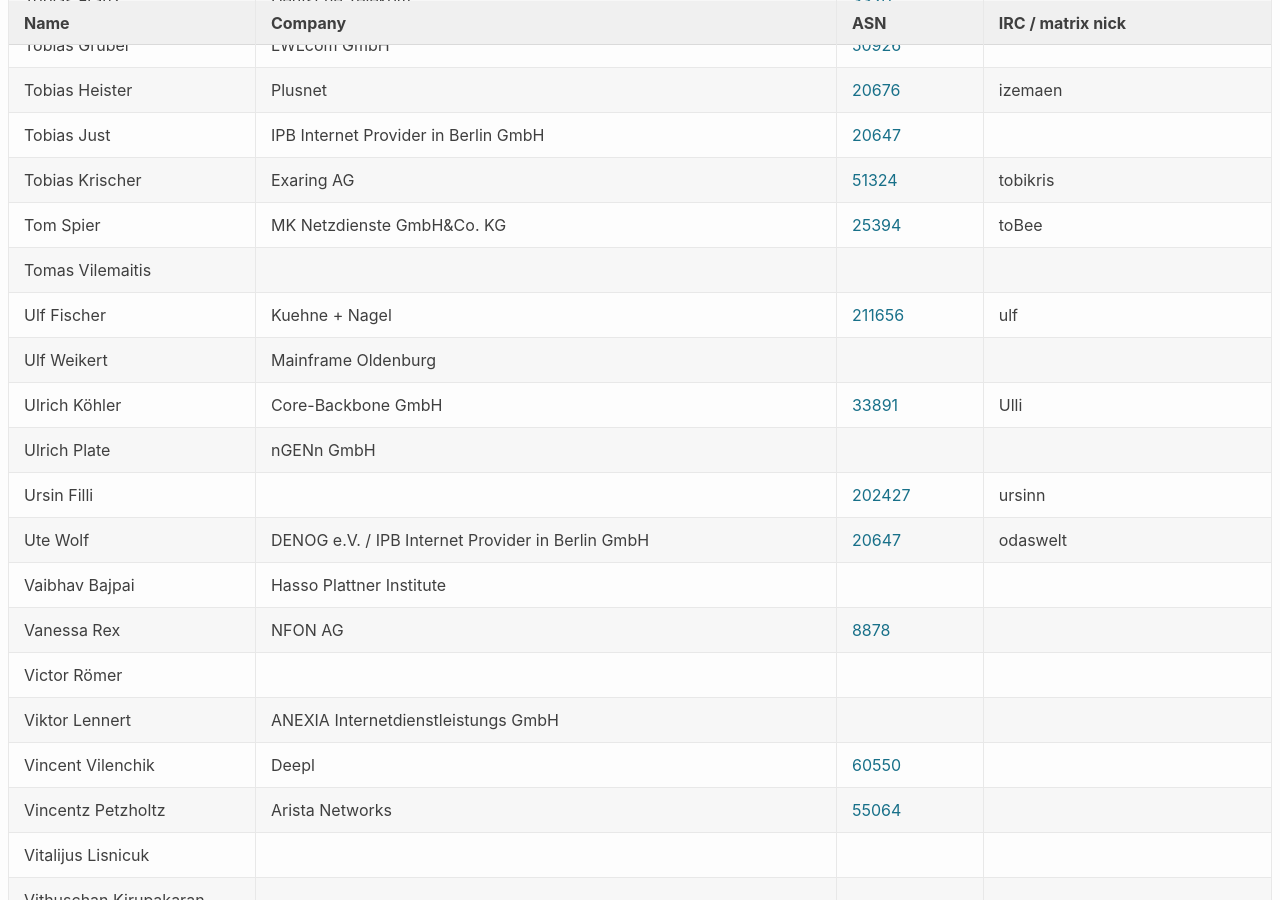
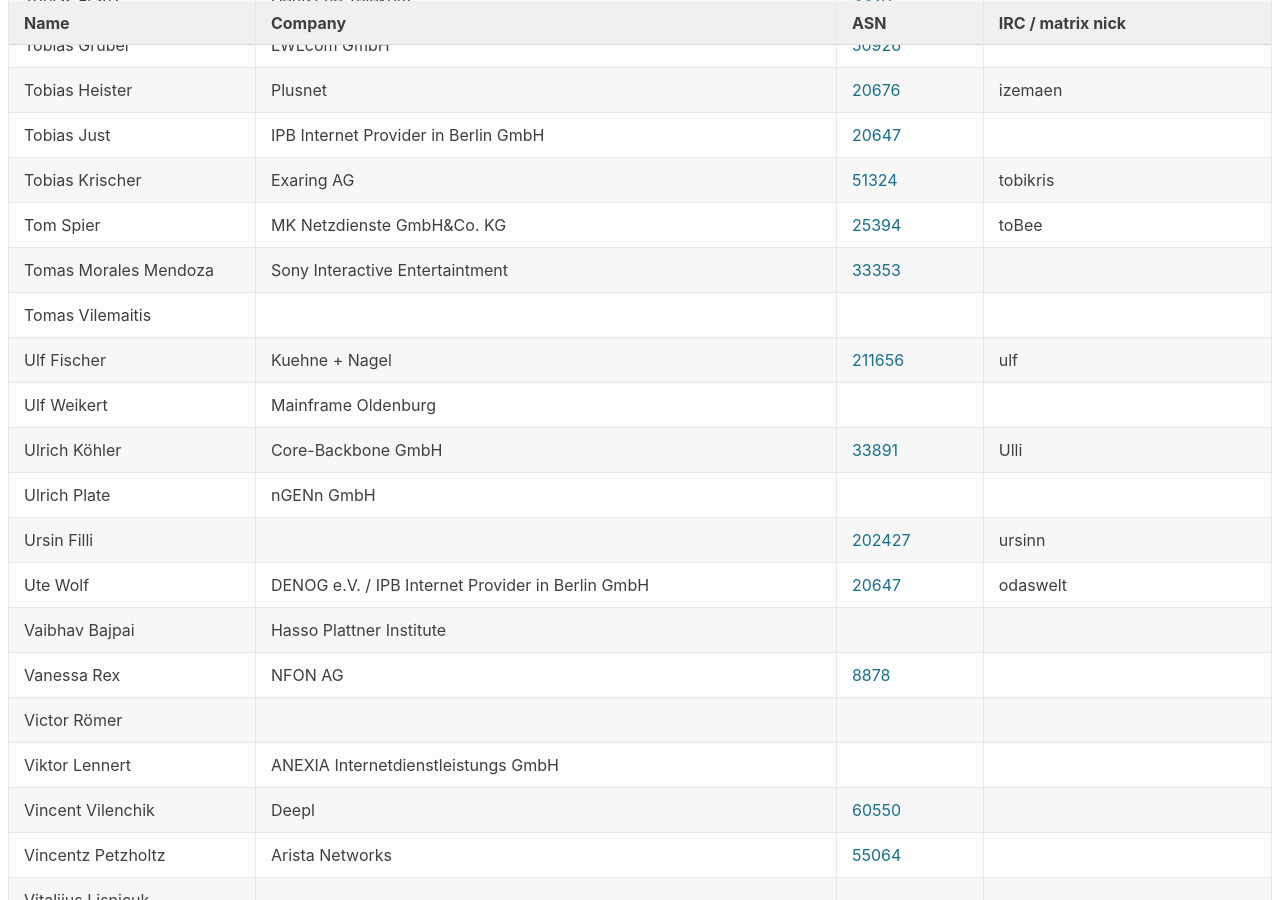
Before and after one commit to denog/pretix-attendeelist, a Jekyll site: the page built from denog16/index.markdown, in a window 1280 px wide and 900 px high, scrolled down 18880 px. Built offline with Jekyll 4.4.1, drawn with Linux system fonts in a browser that asks for light colours.

Commit message:
Latest data: Tue Oct 22 13:33:12 UTC 2024

```diff
--- a/_data/attendees_denog16_onsite.json
+++ b/_data/attendees_denog16_onsite.json
@@ -2514,6 +2514,12 @@
     "asn": "51324"
   },
   {
+    "name": "Tomas Morales Mendoza",
+    "company": "Sony Interactive Entertaintment",
+    "irc": null,
+    "asn": "33353"
+  },
+  {
     "name": "Tomas Vilemaitis",
     "company": null,
     "irc": null,
```
